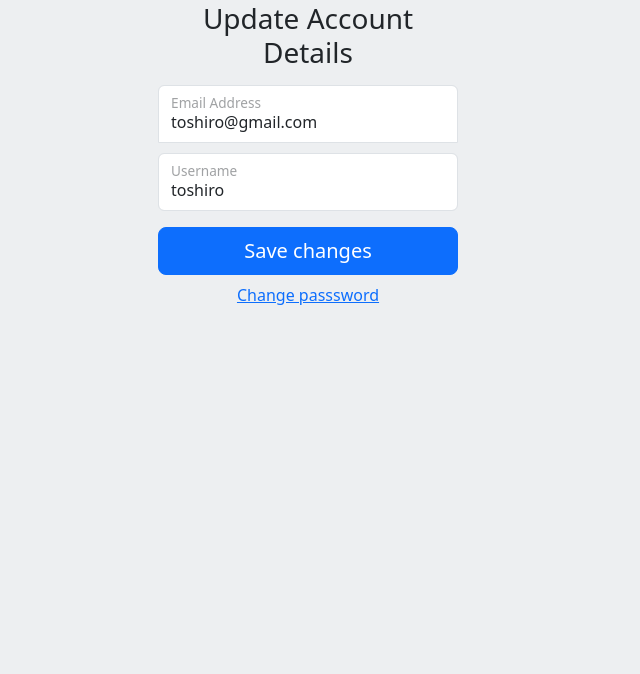
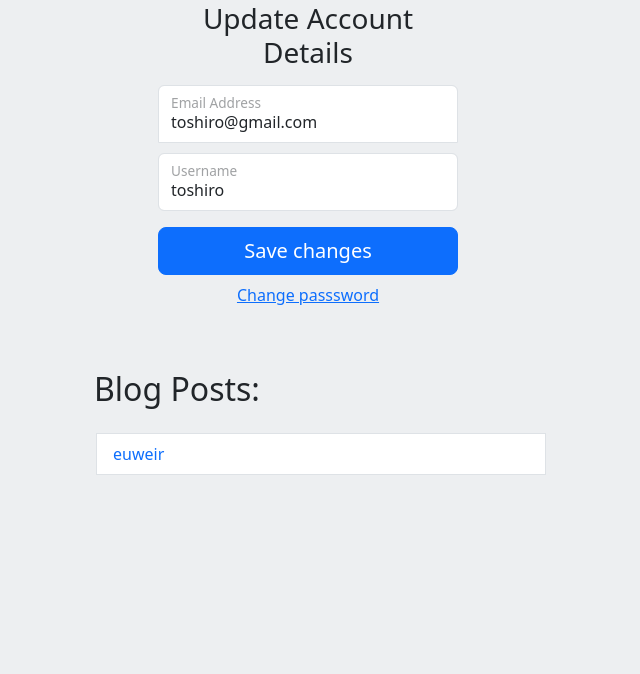
Before and after one commit to Goddy01/Blogging-Site-Genuine-, a Django app: page /login/update_profile/ in a window 1280 px wide. Shown: the part 117-791 px from the top of the page, without its empty margins (332-972 px from the left). Run offline with Django 4.2, Linux system fonts and the light colour scheme; a user stored in the database is signed in; data comes from the database, SQL or seed files in the repository; both versions use the stored data as it was after the commit; some libraries are stand-ins or nearby versions.

Commit message:
added blog list to account.html

```diff
--- a/account/templates/account/account.html
+++ b/account/templates/account/account.html
@@ -24,6 +24,18 @@
         margin-bottom: 10px;
         border-top-left-radius: 0;
         border-top-right-radius: 0;
+        }
+
+        .blog-posts {
+            max-width: 500px;
+            width: 100%;
+            margin: auto;
+        }
+
+        .list-group-item {
+            max-width: 600px;
+            width: 450px;
+            min-width: 300px;
         }
 
     </style>
@@ -64,4 +76,25 @@
         </div>
         </form>
     </main>
+
+
+    <div class="container mt-4 p-4">
+        <div class="row">
+            <div class="blog-posts">
+                <h2 class="mx-4 mb-4">Blog Posts:</h2>
+
+                {% if blog_posts %}
+                    <ul class="list-group">
+                        {% for blog_post in blog_posts %}
+                            <a href="#" style="text-decoration: none;">
+                                <li class="list-group-item text-primary mb-3" >{{blog_post}}</li>
+                            </a>
+                        {% endfor %}
+                    </ul>
+                {% else %}
+                    <h5>No blog post. Create a blog post <a href="{% url 'blog:create_blog_post' %}">here</a></h5>
+                {% endif %}
+            </div>
+        </div>
+    </div>
 {% endblock content %}
--- a/account/views.py
+++ b/account/views.py
@@ -1,10 +1,10 @@
-from urllib import request
 from django.http import HttpResponse
 from django.shortcuts import render, redirect
 from .forms import AccountUpdateForm, RegistrationForm, LoginForm
 from django.contrib.auth import login, authenticate, logout
 from django.http import HttpResponse
 from django.contrib.auth.decorators import login_required
+from blog.models import BlogPost
 
 # Create your views here.
 def registration_view(request):
@@ -67,6 +67,9 @@ def update_view(request):
             context['success_message']='Details successfully updated.'
     else:
         update_form = AccountUpdateForm(instance=request.user)
+
+    blog_posts = BlogPost.objects.filter(author=request.user)
+    context['blog_posts'] = blog_posts
     context['update_form'] = update_form
     return render(request, 'account/account.html', context)
 
--- a/blog/views.py
+++ b/blog/views.py
@@ -1,6 +1,4 @@
-from venv import create
 from django.shortcuts import render, redirect
-from django.contrib.auth.decorators import login_required
 from .forms import CreateBlogPostForm
 from account.models import Account
 
```
Also changed, not shown: db.sqlite3, media_cdn/blog/10/ejyfwefwe-cover.png (added), media_cdn/blog/10/ljrnjnrgnrgnlrngkenrkgergne-cover.png (added).
